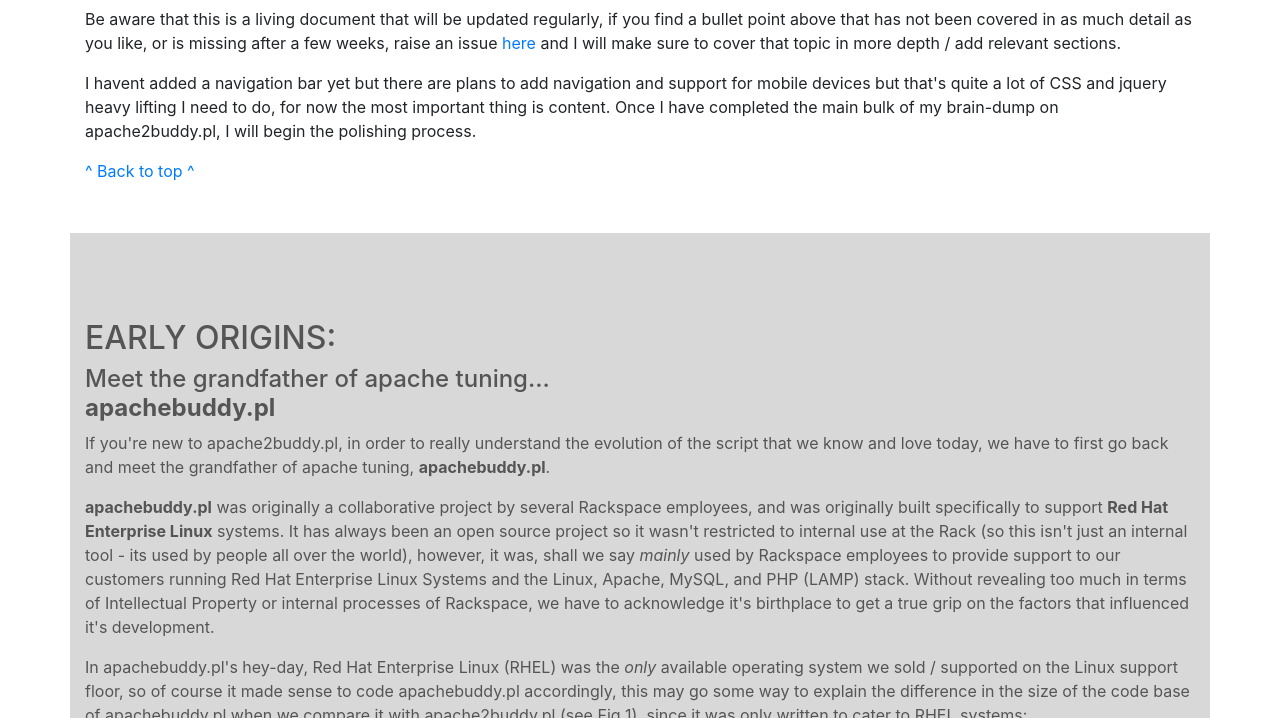
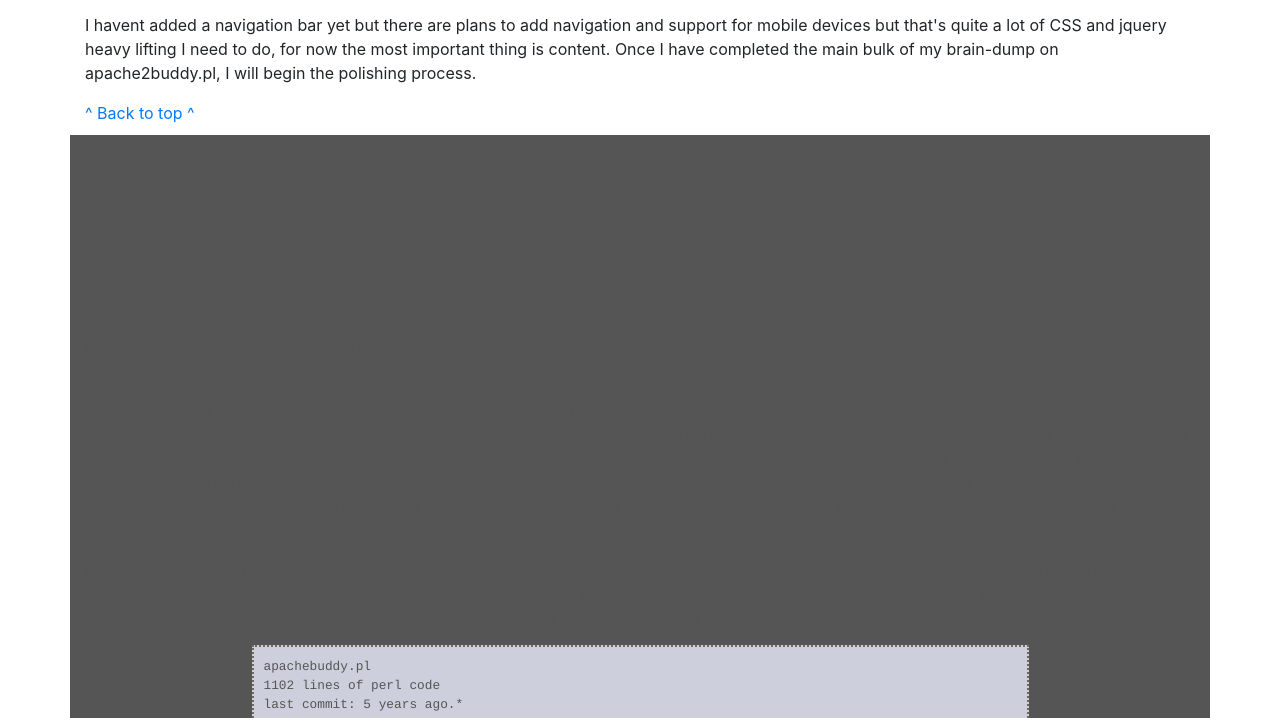
Before and after one commit to richardforth/richardforth.github.io, a plain HTML site: page apache2buddy_ag/index.html in a window 1280 px wide. Shown: the part 2082-2800 px from the top of the page. Drawn offline with nearby package versions, Linux system fonts and the light colour scheme.

Commit message:
Push new minor change

```diff
--- a/apache2buddy_ag/index.html
+++ b/apache2buddy_ag/index.html
@@ -10,7 +10,7 @@
 
         <nav class="navbar navbar-expand-lg navbar-dark bg-dark sticky-top">
 
-          <a class="navbar-brand" href="#">apache2buddy.pl</a>
+            <a class="navbar-brand" href="#">apache<strong>2</strong>buddy.pl</a>
           <button class="navbar-toggler" type="button" data-toggle="collapse" data-target="#navbarText" aria-controls="navbarText" aria-expanded="false" aria-label="Toggle navigation">
             <span class="navbar-toggler-icon"></span>
           </button>
--- a/apache2buddy_ag/resources/css/style.css
+++ b/apache2buddy_ag/resources/css/style.css
@@ -26,7 +26,7 @@
 }
 
 .container {
-    margin-bottom: 50px;
+    margin-bottom: 10px;
     padding-top: 70px;
 }
 
@@ -135,7 +135,7 @@ footer {
 .section-support,
 .bestpractice,
 .reportingissues {
-    background-color: #d9d8d8
+    background-color:#555;
 }
 
 @media print
```
